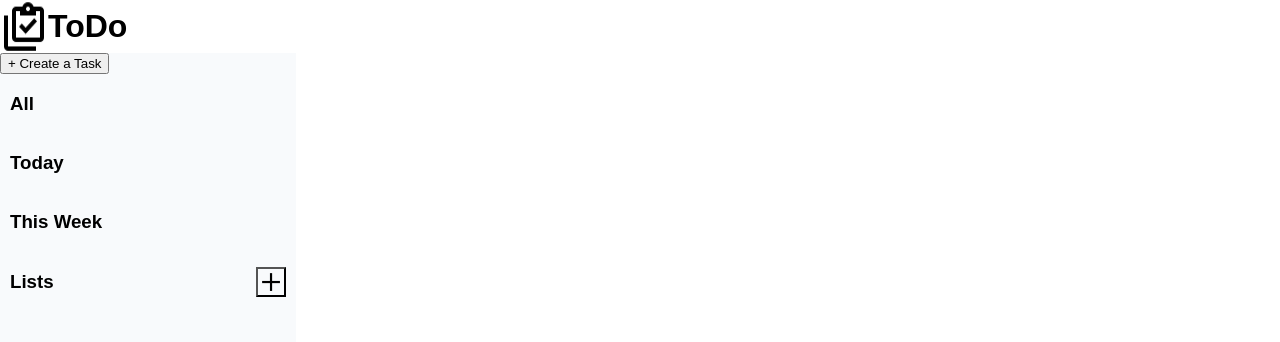
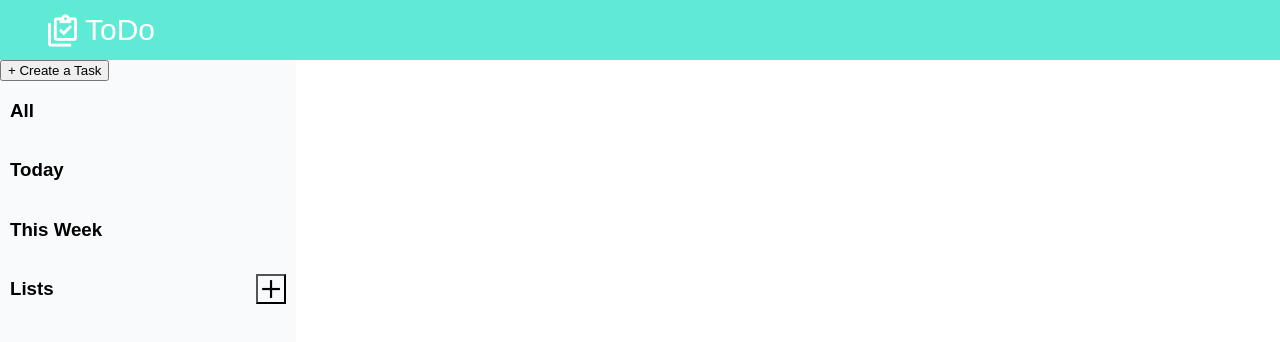
Before and after one commit to tbarinka/ToDoList, a website with bundled scripts: page dist/index.html in a window 1280 px wide. Built offline with nearby package versions, Linux system fonts and the light colour scheme.

Commit message:
style header

```diff
--- a/src/headerDOM.js
+++ b/src/headerDOM.js
@@ -11,7 +11,7 @@ function loadHeader() {
 function leftHeaderContent() {
     const left = document.createElement('div');
         left.classList.add('leftHeaderContent');
-    const h = document.createElement('h1');
+    const h = document.createElement('p');
         h.classList.add("toDo")
         h.textContent = "ToDo"
     left.appendChild(headerIcon())
--- a/src/style.css
+++ b/src/style.css
@@ -5,14 +5,34 @@ html, body {
     height: 100%;
     overflow: hidden
 }
+/*header*/
+.headerContainer {
+    display: flex;
+    align-items: center;
+    background-color: #5eead4;
+    color: white;
+    font-size: 30px;
+    height: 60px;
+}
+
+.leftHeaderContent {
+    display: flex;
+    align-items: center;
+    height: 30px;
+    padding: 5px;
+    gap: 5px;
+    margin-left: 40px;
+}
 .toDo {
-    height: 10px;
     display: flex;
     align-items: center;
 }
-.leftHeaderContent {
-    display: flex;
+.headerIcon {
+    height: 35px;
+    filter: brightness(0) invert(1);
 }
+
+
 #content {
     display: flex;
 }
@@ -30,6 +50,16 @@ html, body {
     padding-left: 10px;
     padding-right: 10px;
 }
+.sidebarIntegratedItemSelected {
+    display: flex;
+    justify-content: space-between;
+    align-items: center;
+    padding-left: 10px;
+    padding-right: 10px;
+    background-color: #5eead4;
+    color: white;
+}
+
 .sidebarIntegratedItem2 {
     display: flex;
     flex-direction: column;
```
Also changed, not shown: dist/bundle.js.
